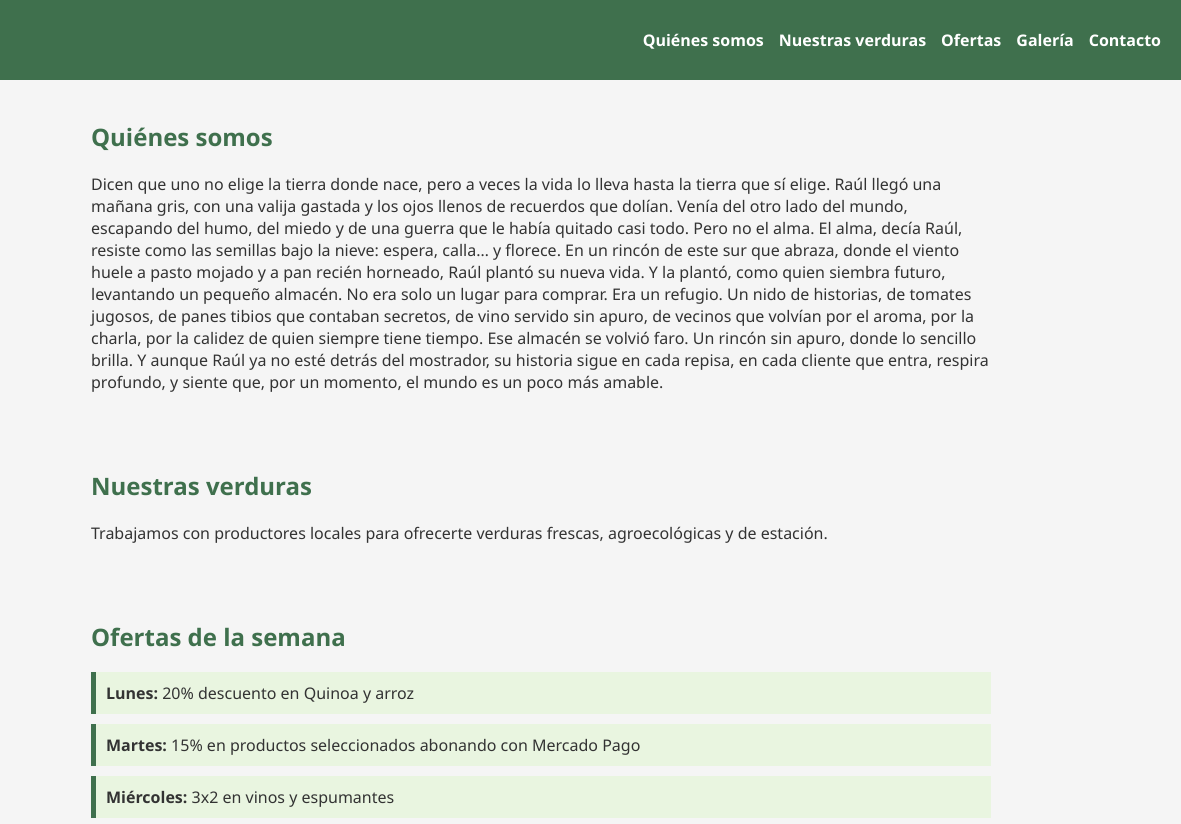
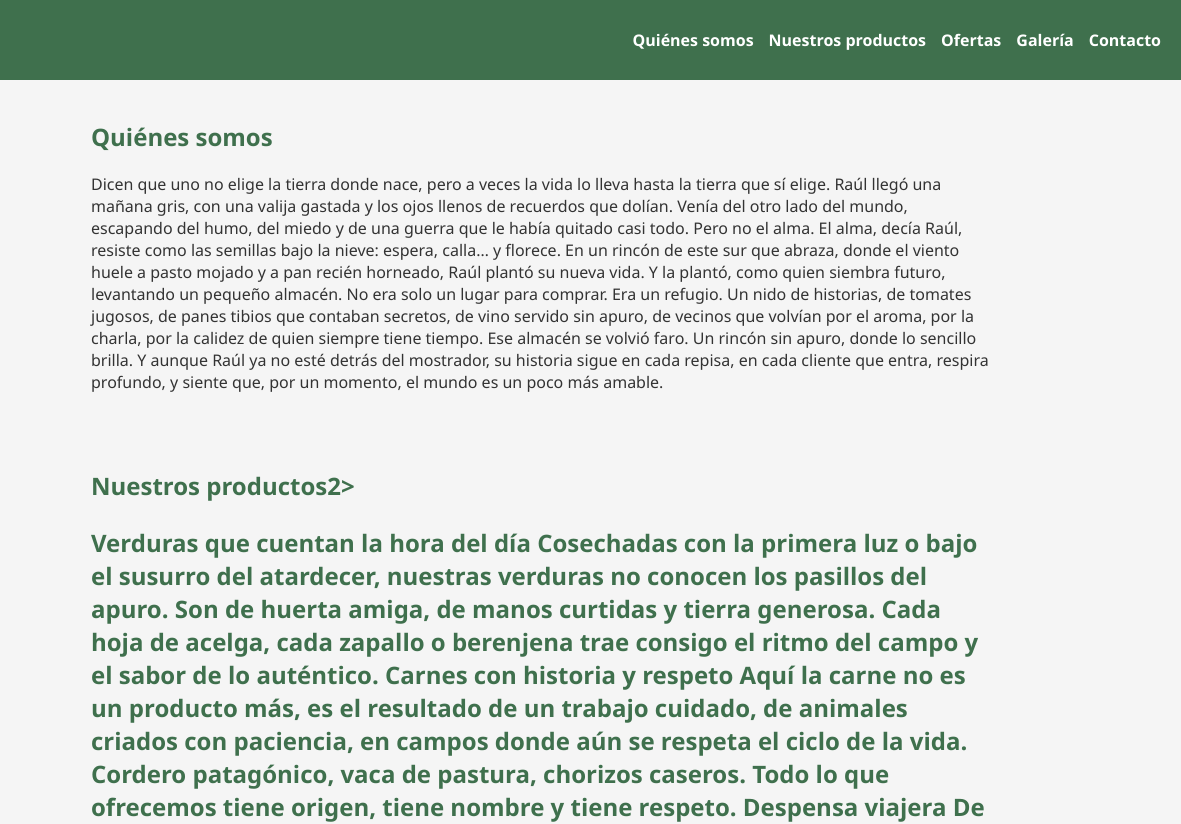
Before and after one commit to matequintero/Almacen, a plain HTML site: page index.html in a window 1280 px wide. Shown: the top 824 px of the page, 99-1280 px from the left. Drawn offline with Linux system fonts and the light colour scheme.

Commit message:
Update index.html

```diff
--- a/index.html
+++ b/index.html
@@ -58,7 +58,7 @@
   <img src="https://github.com/matequintero/Almacen/blob/main/logo.png.png?raw=true" alt="Logo del almacén">
   <nav>
     <a href="#quienes">Quiénes somos</a>
-    <a href="#verduras">Nuestras verduras</a>
+    <a href="#Mercaderia">Nuestros productos</a>
     <a href="#ofertas">Ofertas</a>
     <a href="#galeria">Galería</a>
     <a href="#contacto">Contacto</a>
@@ -67,43 +67,45 @@
 
 <section id="quienes">
   <h2>Quiénes somos</h2>
-  <p>Dicen que uno no elige la tierra donde nace,
-pero a veces la vida lo lleva hasta la tierra que sí elige.
-Raúl llegó una mañana gris,
-con una valija gastada y los ojos llenos de recuerdos que dolían.
-Venía del otro lado del mundo,
-escapando del humo, del miedo y de una guerra que le había quitado casi todo.
+  <p>Dicen que uno no elige la tierra donde nace, pero a veces la vida lo lleva hasta la tierra que sí elige.
+Raúl llegó una mañana gris, con una valija gastada y los ojos llenos de recuerdos que dolían. Venía del otro lado del mundo, escapando del humo, del miedo y de una guerra que le había quitado casi todo.
 
-Pero no el alma.
-El alma, decía Raúl, resiste como las semillas bajo la nieve:
-espera, calla… y florece.
-
-En un rincón de este sur que abraza,
-donde el viento huele a pasto mojado y a pan recién horneado,
-Raúl plantó su nueva vida.
-Y la plantó, como quien siembra futuro,
-levantando un pequeño almacén.
-
-No era solo un lugar para comprar.
-Era un refugio.
-Un nido de historias, de tomates jugosos,
-de panes tibios que contaban secretos,
-de vino servido sin apuro,
-de vecinos que volvían por el aroma,
-por la charla, por la calidez de quien siempre tiene tiempo.
-
-Ese almacén se volvió faro.
-Un rincón sin apuro, donde lo sencillo brilla.
-Y aunque Raúl ya no esté detrás del mostrador,
-su historia sigue en cada repisa,
-en cada cliente que entra, respira profundo,
-y siente que, por un momento,
-el mundo es un poco más amable.</p>
+Pero no el alma. El alma, decía Raúl, resiste como las semillas bajo la nieve: espera, calla… y florece.
+En un rincón de este sur que abraza, donde el viento huele a pasto mojado y a pan recién horneado, Raúl plantó su nueva vida.
+Y la plantó, como quien siembra futuro, levantando un pequeño almacén.
+No era solo un lugar para comprar. Era un refugio. Un nido de historias, de tomates jugosos, de panes tibios que contaban secretos, de vino servido sin apuro, de vecinos que volvían por el aroma, por la charla, por la calidez de quien siempre tiene tiempo.
+Ese almacén se volvió faro. Un rincón sin apuro, donde lo sencillo brilla.
+Y aunque Raúl ya no esté detrás del mostrador, su historia sigue en cada repisa, en cada cliente que entra, respira profundo, y siente que, por un momento, el mundo es un poco más amable.</p>
 </section>
 
-<section id="verduras">
-  <h2>Nuestras verduras</h2>
-  <p>Trabajamos con productores locales para ofrecerte verduras frescas, agroecológicas y de estación.</p>
+<section id="Mercaderia">
+  <h2>Nuestros productos2>
+  <p>Verduras que cuentan la hora del día
+Cosechadas con la primera luz o bajo el susurro del atardecer,
+nuestras verduras no conocen los pasillos del apuro.
+Son de huerta amiga, de manos curtidas y tierra generosa.
+Cada hoja de acelga, cada zapallo o berenjena
+trae consigo el ritmo del campo y el sabor de lo auténtico.
+
+Carnes con historia y respeto
+Aquí la carne no es un producto más,
+es el resultado de un trabajo cuidado, de animales criados con paciencia,
+en campos donde aún se respeta el ciclo de la vida.
+Cordero patagónico, vaca de pastura, chorizos caseros.
+Todo lo que ofrecemos tiene origen, tiene nombre y tiene respeto.
+
+Despensa viajera
+De todos los rincones llegaron sabores que se quedaron.
+Quinoa de altura, lentejas del norte, harinas nobles,
+miel de abejas libres y aceite de oliva con alma de monte.
+En nuestra despensa hay algo de cada región,
+como un mapa hecho de ingredientes que cuentan paisajes.
+
+Vinos y dulzuras para cerrar el día
+Porque también vendemos momentos.
+Vinos que nacen del sol y del silencio,
+dulces que se cocinan lento, como se cocina la nostalgia.
+Y a veces, una galletita de campo que hace más suave la tarde.</p>
 </section>
 
 <section id="ofertas">
```
